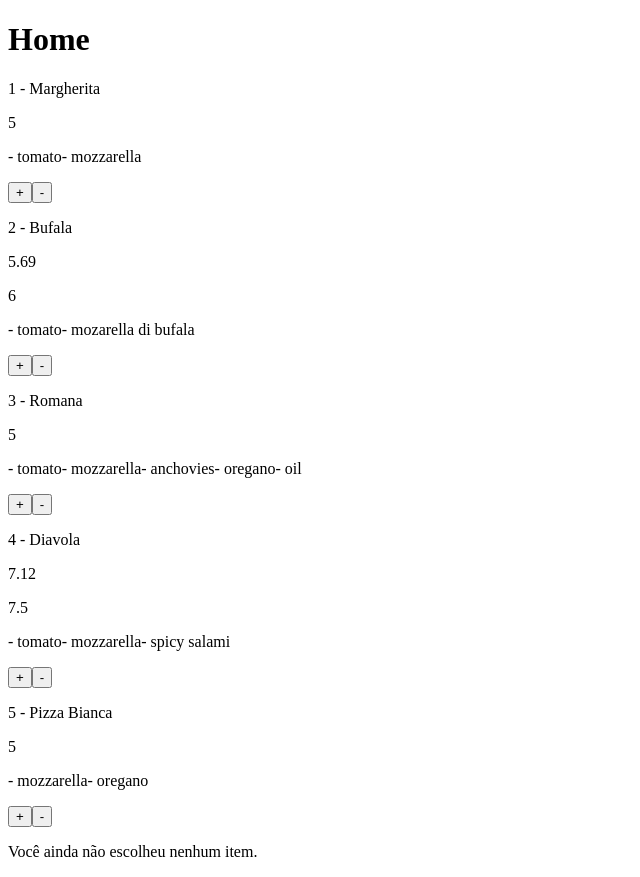
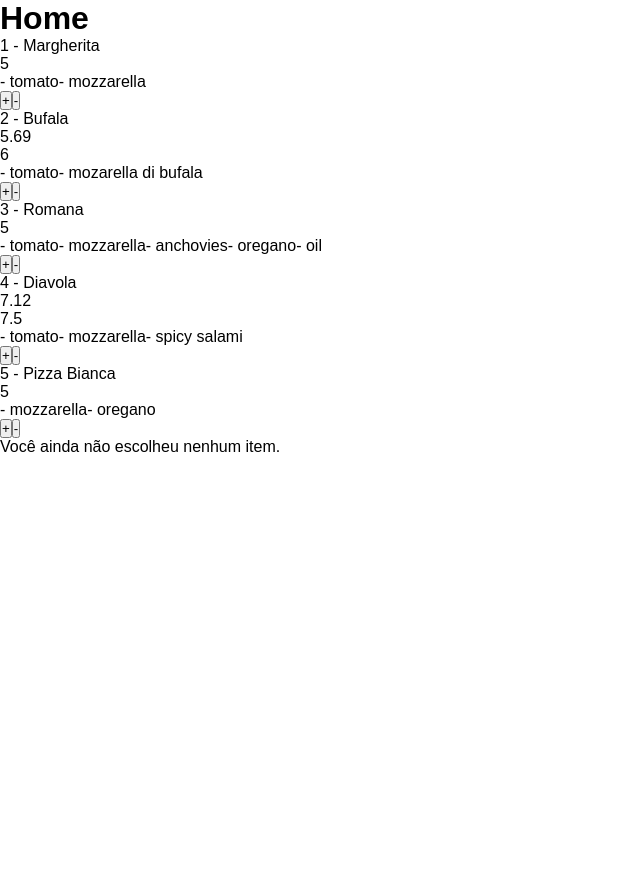
Before and after one commit to savifon/pizza-labs, a React (Create React App) app: page / in a window 1280 px wide. Shown: the whole page, without its empty margins (0-640 px from the left). After the commit the page ends 800 px from the top, so only its background shows below. Built offline with nearby package versions, Linux system fonts and the light colour scheme.

Commit message:
incluindo globalstyle

```diff
--- a/package.json
+++ b/package.json
@@ -11,6 +11,7 @@
     "react-dom": "^17.0.2",
     "react-router-dom": "^6.2.1",
     "react-scripts": "5.0.0",
+    "styled-components": "^5.3.3",
     "web-vitals": "^2.1.4"
   },
   "scripts": {
--- a/src/pages/Home/index.jsx
+++ b/src/pages/Home/index.jsx
@@ -1,4 +1,4 @@
-import React, { useContext, useEffect, useState } from "react";
+import React, { useContext } from "react";
 
 import data from "../../server/pizzas.json";
 import { rounded } from "../../utils/format";
--- a/src/routes.js
+++ b/src/routes.js
@@ -3,6 +3,8 @@
 
 import Home from "./pages/Home";
 import Orders from "./pages/Orders";
+
+import GlobalStyle from "./styles/globalStyle";
 
 import { CartProvider } from "./context/CartContext";
 
@@ -14,6 +16,7 @@
           <Route exact path="/" element={<Home />} />
           <Route exact path="/pedidos" element={<Orders />} />
         </Routes>
+        <GlobalStyle />
       </CartProvider>
     </Router>
   );
--- /dev/null
+++ b/src/styles/globalStyle.js
@@ -0,0 +1,11 @@
+import { createGlobalStyle } from "styled-components";
+
+export default createGlobalStyle`
+  * {
+    margin: 0;
+    padding: 0;
+    outline: none;
+    box-sizing: border-box;
+    font-family: sans-serif;
+  }
+`;
```
Also changed, not shown: 1 other file (tests, documents, lock files or other folders).
